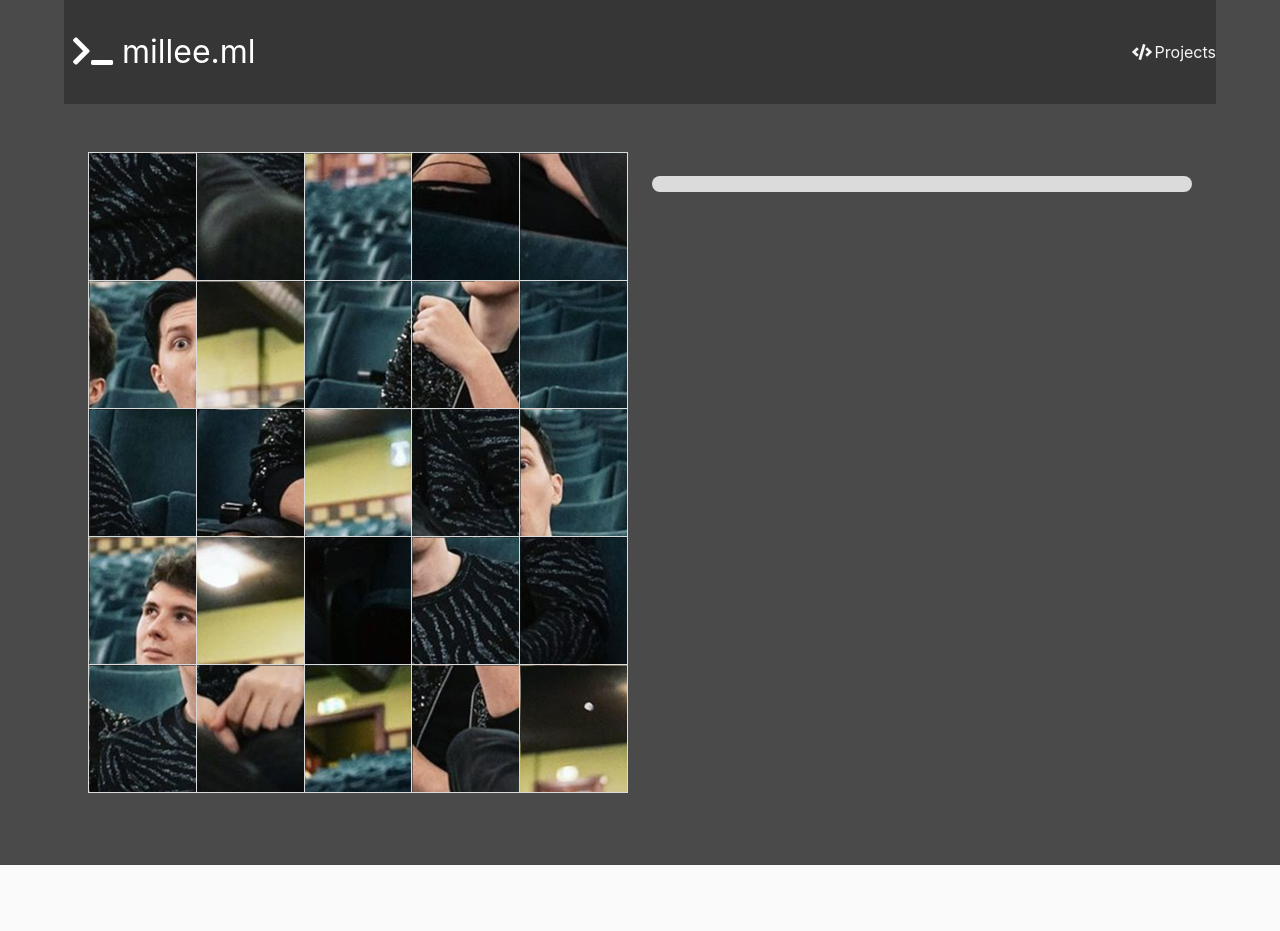
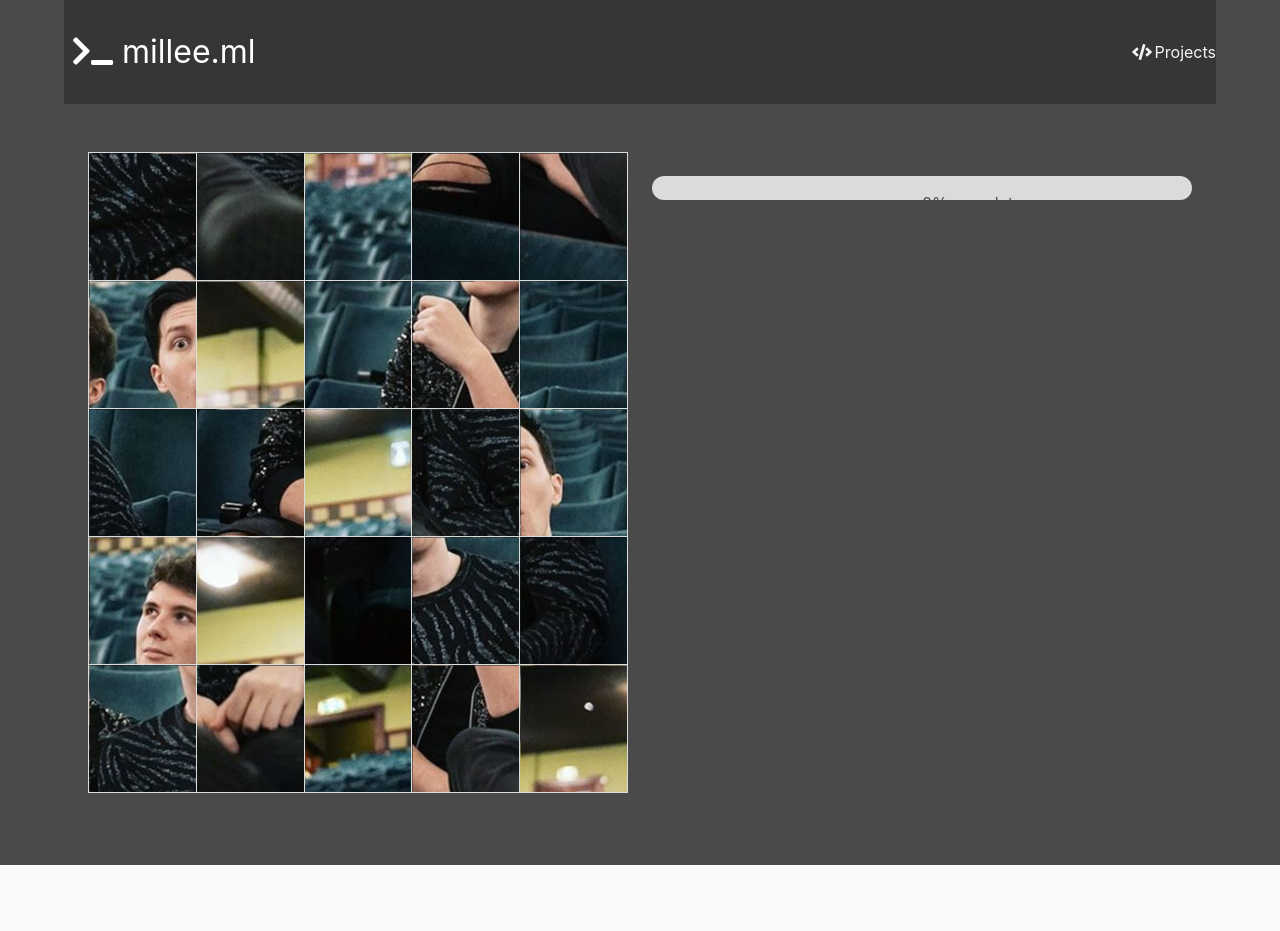
Before and after one commit to reallymillee/millee, a Jekyll site: the page built from projects/mosaic-game/index.html, in a window 1280 px wide. Shown: the top 931 px of the page. Built offline with Jekyll 4.4.1, drawn with Linux system fonts in a browser that asks for light colours; nearby versions of some CDN libraries.

Commit message:
just aesthetic changes

```diff
--- a/projects/mosaic-game/index.html
+++ b/projects/mosaic-game/index.html
@@ -49,7 +49,7 @@
     <div class="column">
       <div id="temp" class="storage"></div>
       <div id="temp1" class="storage"></div><br>
-      <progress id="progress" class="progress is-primary" value="0" max="100"></progress></div>
+      <progress id="progress" class="progress is-primary is-large" value="0" max="100"></progress></div>
   </div>
   <div class="modal" id="congrats">
     <div class="modal-background"></div>
--- a/projects/mosaic-game/script.js
+++ b/projects/mosaic-game/script.js
@@ -53,6 +53,13 @@
   $("#progress").attr("value", progress);
   if (progress == 100) {
     $("#congrats").addClass("is-active");
+    $("#progress").removeClass("is-primary");
+    $("#progress").addClass("is-success");
+    var x = document.getElementsByTagName("tr");
+    var i;
+    for (i = 0; i < x.length; i++) {
+        x[i].style.border = "none";
+    }
   }
 }
 
--- a/projects/mosaic-game/style.css
+++ b/projects/mosaic-game/style.css
@@ -9,3 +9,12 @@
   width: 128px;
   height: 128px;
 }
+
+progress {
+  text-align: center;
+}
+progress:after {
+  content: attr(value)'% complete';
+  position: absolute;
+  top: 51px;
+}
```
